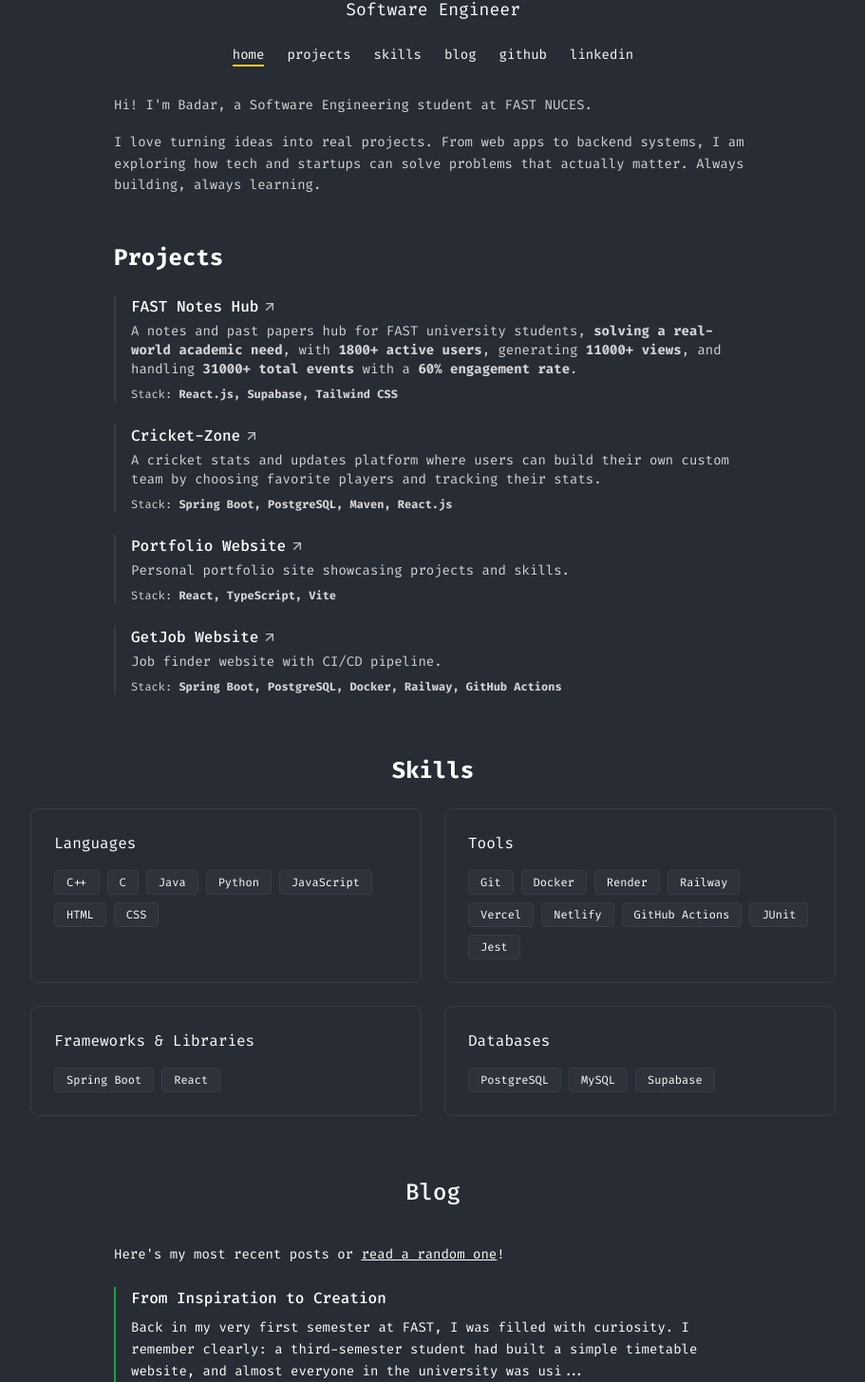
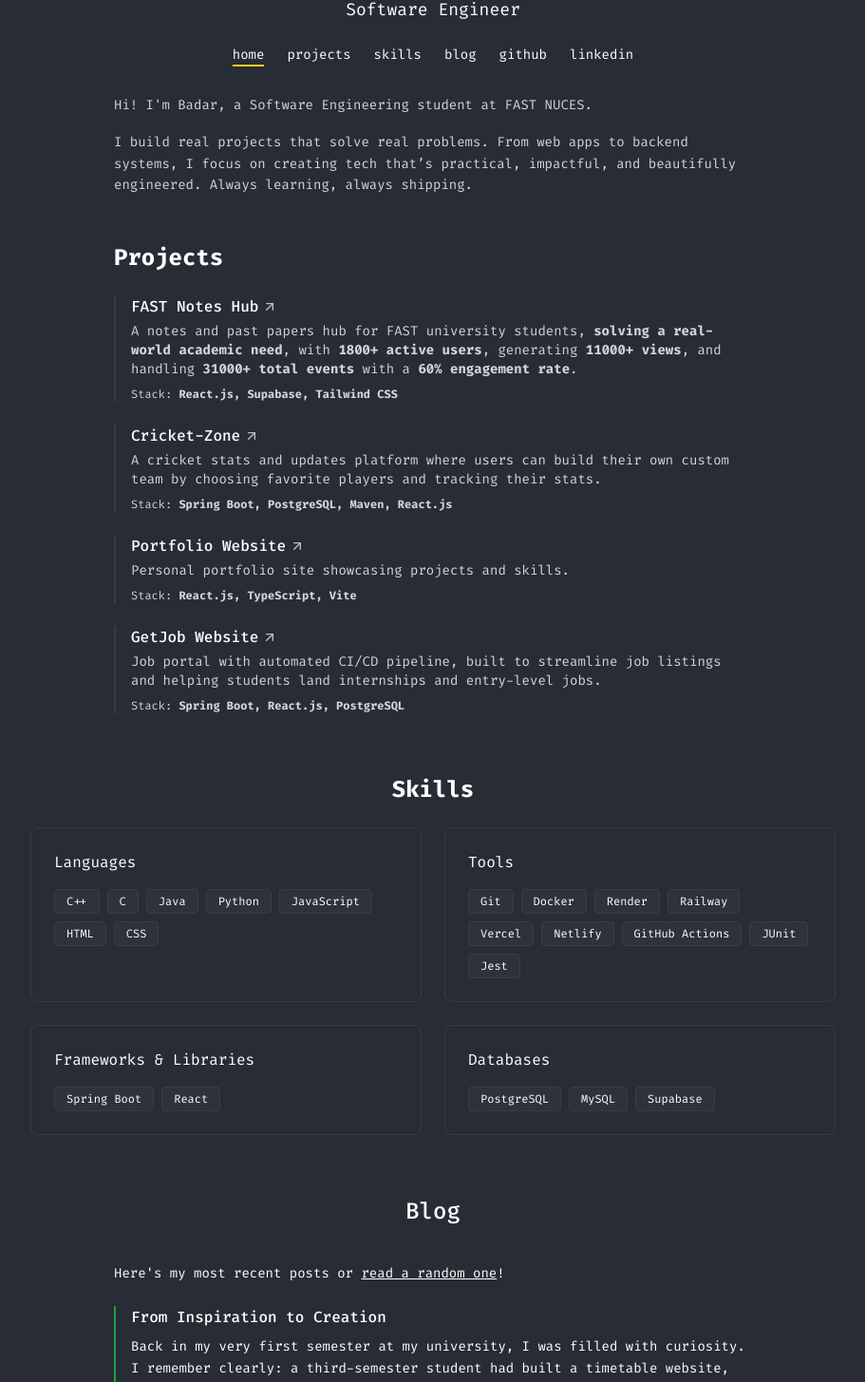
Before and after one commit to badarali5/portfolio-website, a React (Vite) app: page / in a window 1280 px wide. Shown: the part 252-1707 px from the top of the page at 95% size, without its empty margins (184-1095 px from the left). Built offline with nearby package versions, Linux system fonts and the light colour scheme; the HTML template or start-up script is replaced by a standard one.

Commit message:
Enhance blog content and update project descriptions for clarity; refine ProfileSection text for better impact and consistency in tech stack naming

```diff
--- a/src/blogs/From Inspiration to Creation.md
+++ b/src/blogs/From Inspiration to Creation.md
@@ -1,12 +1,16 @@
 
 
-Back in my very first semester at FAST, I was filled with curiosity. I remember clearly: a third-semester student had built a simple timetable website, and almost everyone in the university was using it. I thought to myself, “That’s the kind of impact I want to create when I reach my third semester.”
+Back in my very first semester at my university, I was filled with curiosity. I remember clearly: a third-semester student had built a timetable website, which was almost used by everyone in the university.
+
+I thought to myself, “That’s the kind of impact I want to create when I reach my third semester.”
 
 
-Fast forward a year—and guess what? I actually did it.
+Fast forward a year—and guess what? **I actually did it**.
+Not a building a timetable app again but building something that students, including me, actually felt the need of.
 
+So I built **FAST Notes Hub**, a platform for university where students can easily access notes and past papers. Apparently, there was no past papers app before and students were using github repos for viewing it.
 
-I built **FAST Notes Hub**, a platform for university where students can easily access notes and past papers. What started as just an idea has now grown into something real, something my fellow students are actually using. Seeing my work help others is an incredible feeling, and I’m genuinely proud—not just of the idea, but of following through and building it.
+What started as just an idea has now grown into something real, something my fellow students are actually using. Seeing my work help others is an incredible feeling as for now **2000+ students** are using it, and I’m genuinely proud—not just of the idea, but of following through and building it.
 
 
 This project taught me the most important lesson so far: **dreaming is easy, doing is hard—but it’s the doing that matters.**
--- a/src/components/ProfileSection.tsx
+++ b/src/components/ProfileSection.tsx
@@ -29,9 +29,7 @@ export const ProfileSection = () => {
         </p>
 
         <p className="font-mono text-sm leading-relaxed text-text-secondary mb-4 opacity-80">
-          I love turning ideas into real projects.
-          From web apps to backend systems, I am exploring how tech and startups can solve problems
-           that actually matter. Always building, always learning.
+I build real projects that solve real problems. From web apps to backend systems, I focus on creating tech that’s practical, impactful, and beautifully engineered. Always learning, always shipping.
         </p>
 
         {/* <p className="font-mono text-sm leading-relaxed text-text-secondary">
--- a/src/components/ProjectsSection.tsx
+++ b/src/components/ProjectsSection.tsx
@@ -37,13 +37,14 @@ const projects: Project[] = [
   {
     title: 'Portfolio Website',
     description: <>Personal portfolio site showcasing projects and skills.</>,
-    stack: ['React', 'TypeScript', 'Vite'],
+    stack: ['React.js', 'TypeScript', 'Vite'],
     link: '#',
   },
   {
     title: 'GetJob Website',
-    description: <>Job finder website with CI/CD pipeline.</>,
-    stack: ['Spring Boot', 'PostgreSQL', 'Docker', 'Railway', 'GitHub Actions'],
+    description: <>Job portal with automated CI/CD pipeline, built to streamline job listings and
+    helping students land internships and entry-level jobs.</>,
+    stack: ['Spring Boot','React.js' ,'PostgreSQL'],
     link: '#',
   },
 ];
```
